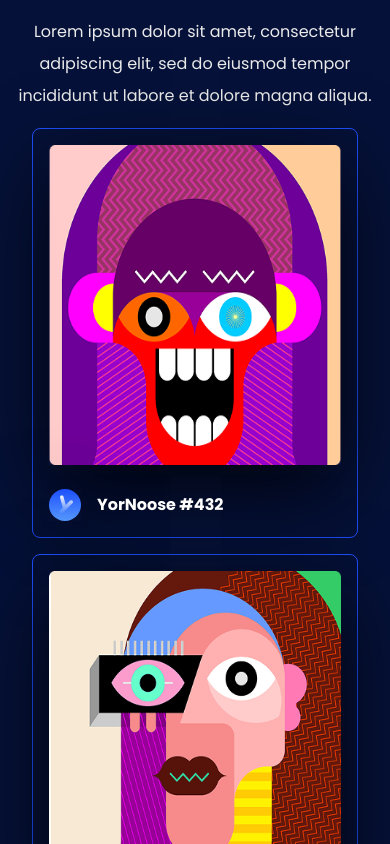
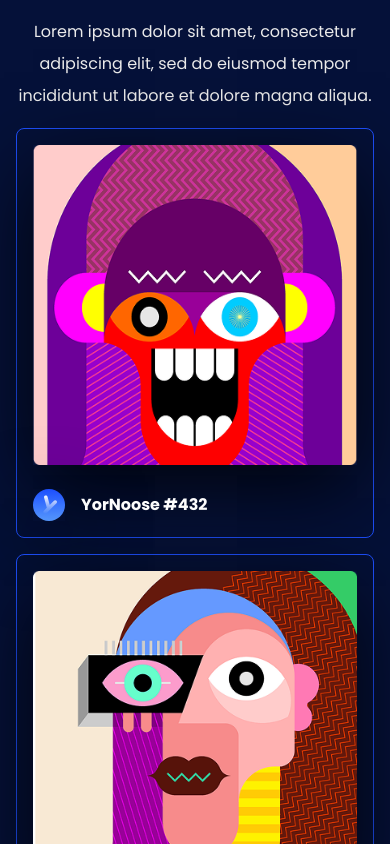
Before and after one commit to sayaliakbar/nft-portfolio-ui, a React (Vite) app: page / in a window 390 px wide. Shown: the part 2640-3484 px from the top of the page. Built offline with nearby package versions, Linux system fonts and the light colour scheme.

Commit message:
Update NFTCard styles for responsive image and card width adjustments

```diff
--- a/src/components/NFTCard/nftcard.css
+++ b/src/components/NFTCard/nftcard.css
@@ -25,10 +25,6 @@
 @media screen and (max-width:950px) {
     .yorfy__nftcard {
         padding: 1rem;
-        flex: 0;
-    }
-
-    .yorfy__nftcard {
         gap: 1.5rem;
     }
 
@@ -47,3 +43,13 @@
         height: 2rem;
     }
 }
+
+@media screen and (max-width:550px) {
+    .yorfy__nftcard img {
+        width: 100%;
+    }
+
+    .yorfy__nftcard {
+        width: 100%;
+    }
+}
```
